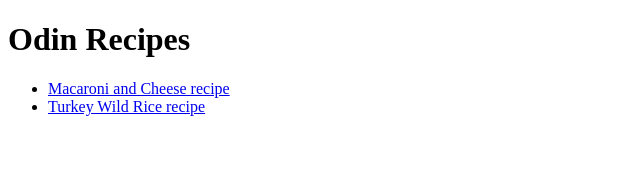
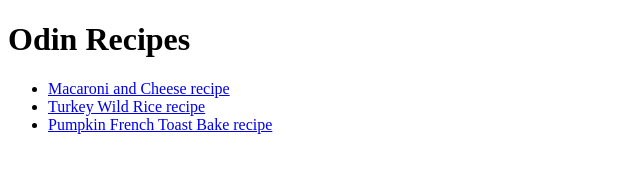
Before and after one commit to LordPriapus/odin-recipes, a plain HTML site: page index.html in a window 1280 px wide. Shown: the whole page, without its empty margins (0-640 px from the left). Drawn offline with Linux system fonts and the light colour scheme.

Commit message:
Edit index.html

```diff
--- a/index.html
+++ b/index.html
@@ -10,6 +10,7 @@
 	<ul>
 		<li><a href="./recipes/mac-and-cheese.html">Macaroni and Cheese recipe</a></li>
 		<li><a href="./recipes/turkey-wild-rice-soup.html">Turkey Wild Rice recipe</a></li>
+		<li><a href="./recipes/pumpkin-french-toast-bake.html">Pumpkin French Toast Bake recipe</a></li>
 	</ul>
 
 </body>
```
